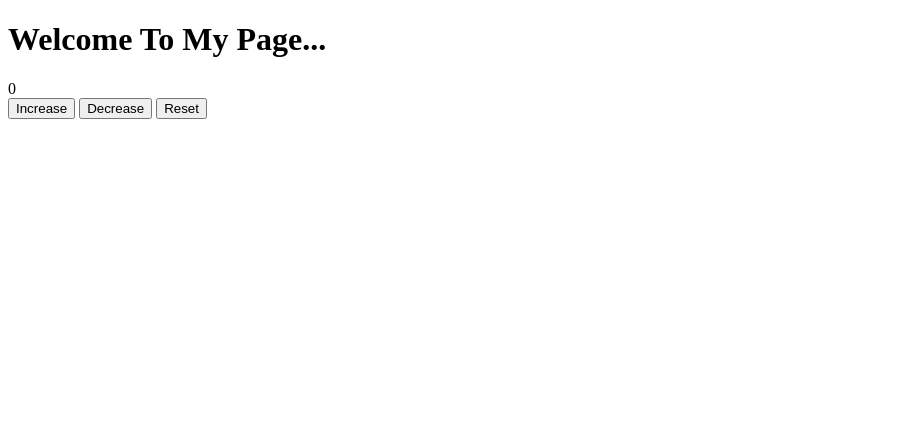
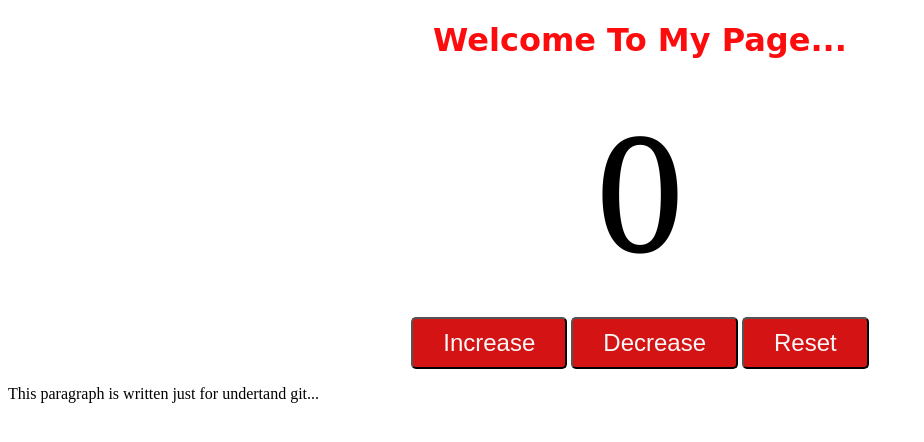
Before and after one commit to ashishdevkar07/JS_Tutorial, a plain HTML site: page Counter_program_index.html in a window 1280 px wide. Shown: the whole page, without its empty margins (0-924 px from the left). Drawn offline with Linux system fonts and the light colour scheme.

Commit message:
This paragraph is written just to understand the commit changes

```diff
--- a/Counter_program_index.html
+++ b/Counter_program_index.html
@@ -4,7 +4,7 @@
     <meta charset="UTF-8">
     <meta name="viewport" content="width=device-width, initial-scale=1.0">
     <title>Counter Program Page</title>
-    <link rel="stylesheet" href="Counter _program_style.css">
+    <link rel="stylesheet" href="Counter_program_style.css">
 </head>
 <body>
         <h1 id="headingid">Welcome To My Page...</h1>
@@ -15,6 +15,7 @@
         <button id="resetbtn" class="buttons">Reset</button>
             </div>
 
+        <p>This paragraph is written just for undertand git...</p>
 
 
 
```
